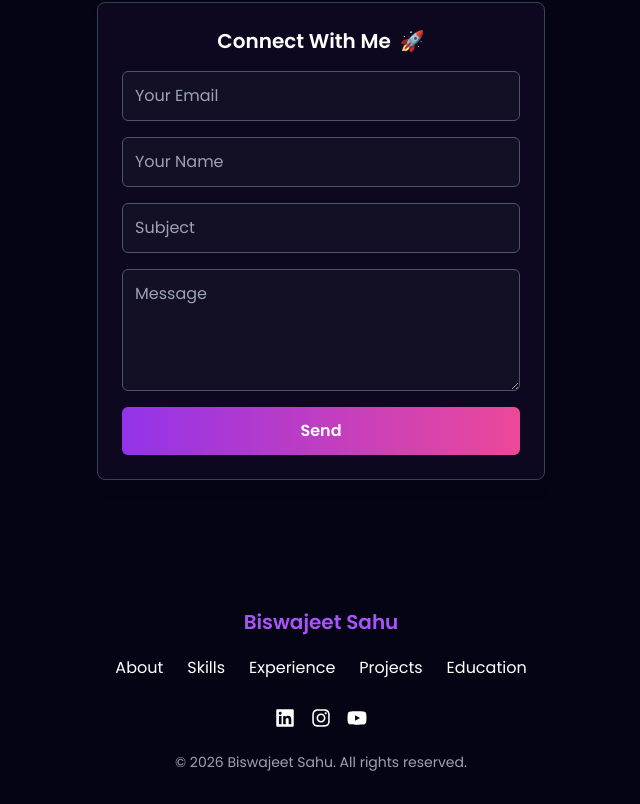
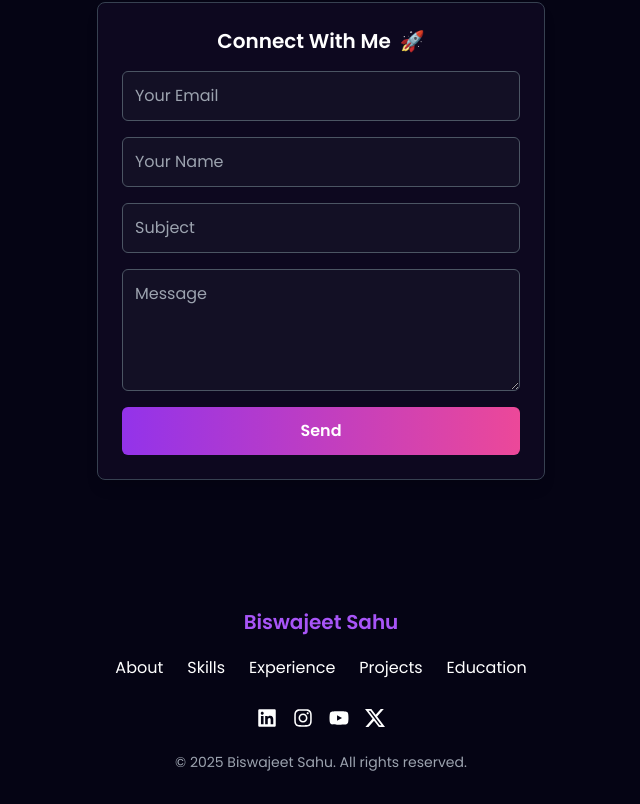
Before and after one commit to Biswajeet45/MY-PORTFOLIO, a React (Vite) app: page / in a window 1280 px wide. Shown: the part 7763-8567 px from the top of the page, without its empty margins (319-959 px from the left). Built offline with nearby package versions, Linux system fonts and the light colour scheme.

Commit message:
Small changes made

```diff
--- a/src/components/Footer/Footer.jsx
+++ b/src/components/Footer/Footer.jsx
@@ -42,6 +42,7 @@
             { icon: <FaLinkedin />, link: "https://www.linkedin.com/in/biswajeet-sahu-318419235/" },
             { icon: <FaInstagram />, link: "https://www.instagram.com/_mr_biswajeet/" },
             { icon: <FaYoutube />, link: "https://www.youtube.com/@biswajeetsahu2963" },
+            { icon: <SiX />, link: "https://x.com/Biswa42" },
 
           ].map((item, index) => (
             <a
@@ -58,7 +59,7 @@
 
         {/* Copyright Text */}
         <p className="text-sm text-gray-400 mt-6">
-          © 2026 Biswajeet Sahu. All rights reserved.
+          © {new Date().getFullYear()} Biswajeet Sahu. All rights reserved.
         </p>
       </div>
     </footer>
```
